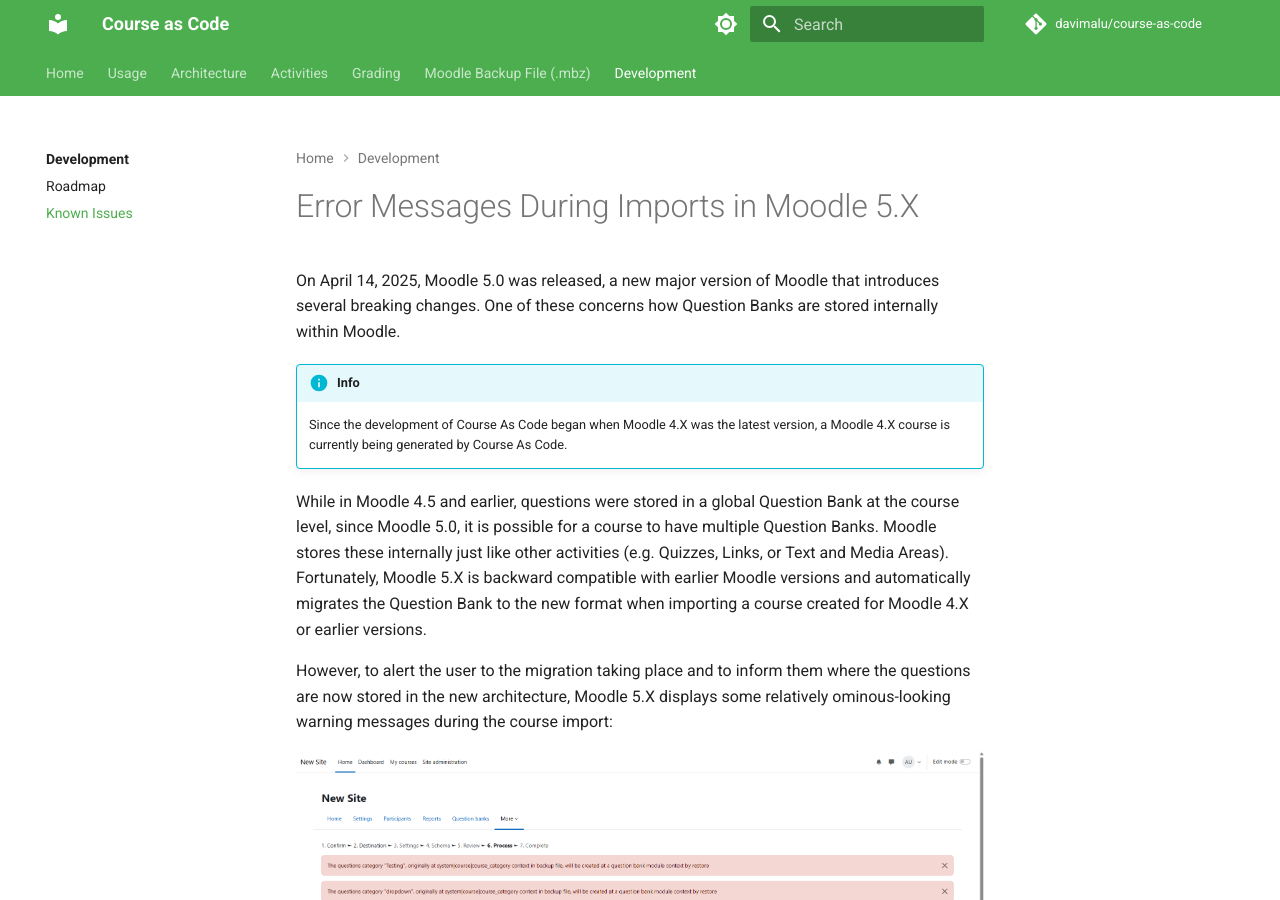
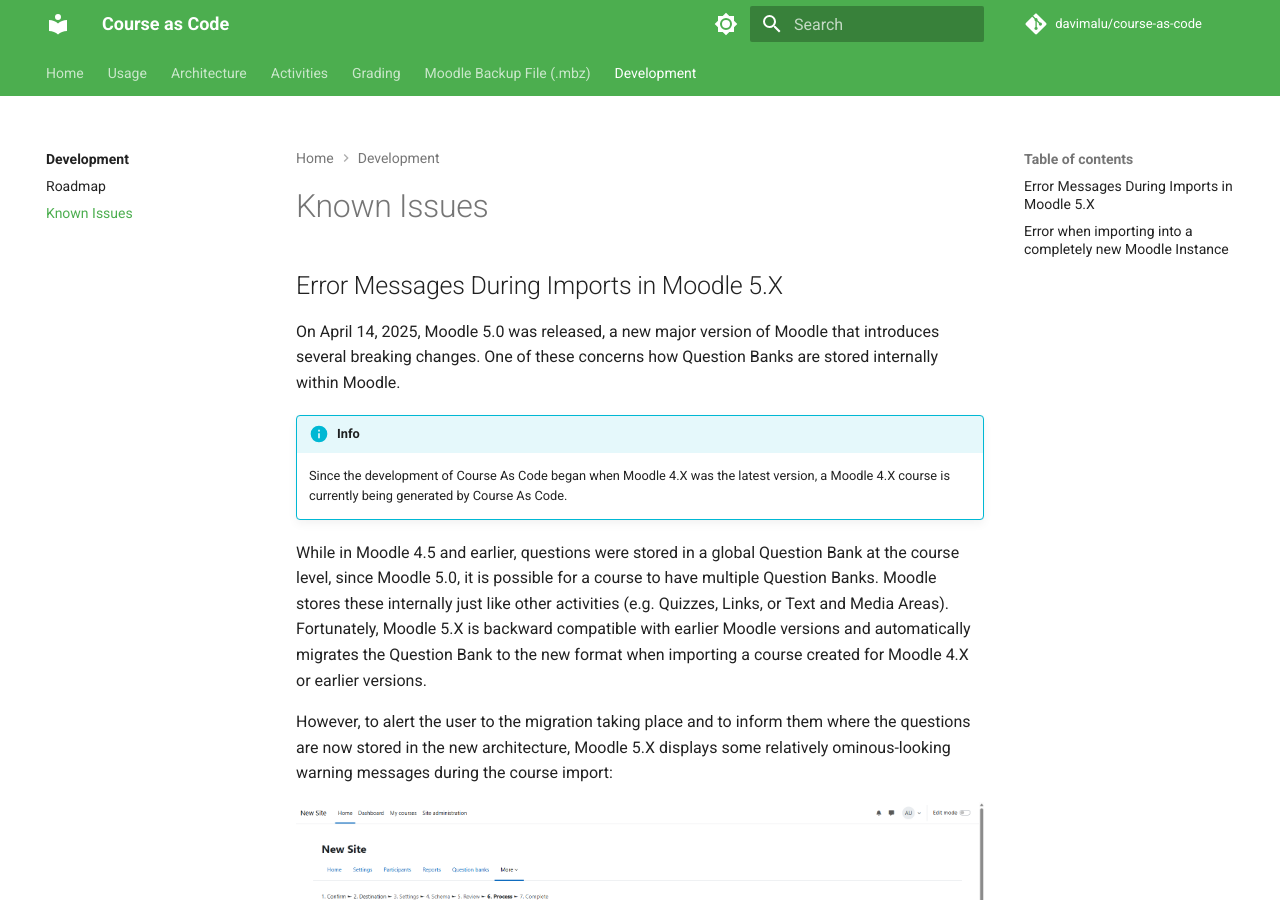
Before and after one commit to if24b267/course-as-code, an MkDocs documentation site: the page built from Documentation/MkDocs/docs/Development/Known_Issues.md, in a window 1280 px wide and 900 px high. Built offline with MkDocs 1.6.1 and Material for MkDocs 9.7.7, drawn with Linux system fonts in a browser that asks for light colours; comment, search, counter and statistics services are not loaded.

Commit message:
Rework headings

```diff
--- a/Documentation/MkDocs/docs/Development/Known_Issues.md
+++ b/Documentation/MkDocs/docs/Development/Known_Issues.md
@@ -1,4 +1,4 @@
-# Error Messages During Imports in Moodle 5.X
+## Error Messages During Imports in Moodle 5.X
 On April 14, 2025, Moodle 5.0 was released, a new major version of Moodle that introduces several breaking changes. One of these concerns how Question Banks are stored internally within Moodle.
 
 !!! info
@@ -26,7 +26,7 @@
 
     A possible solution to this problem would be a parallel implementation, allowing the user to select which Moodle version they wish to target during course generation.
 
-# Error when importing into a completely new Moodle Instance
+## Error when importing into a completely new Moodle Instance
 If a completely new, local Moodle instance is set up according to the instructions in ["Setting up a local Moodle Environment"](../Usage/Moodle_Environment_Setup.md) - meaning the instance currently does not contain a single course - the very first import of a course generated by Course As Code fails with various error messages, such as `Exception - Cannot access offset of type string on string` and/or `A required parameter (contextid) was missing`.
 
 If the same import is attempted again after this error message occurs, or if the import is performed as soon as at least one other course exists in the instance, the course can be imported without problems (i.e. without any error messages appearing).
```
Also changed, not shown: Documentation/MkDocs/docs/Development/Roadmap.md (+5 -5 lines).
